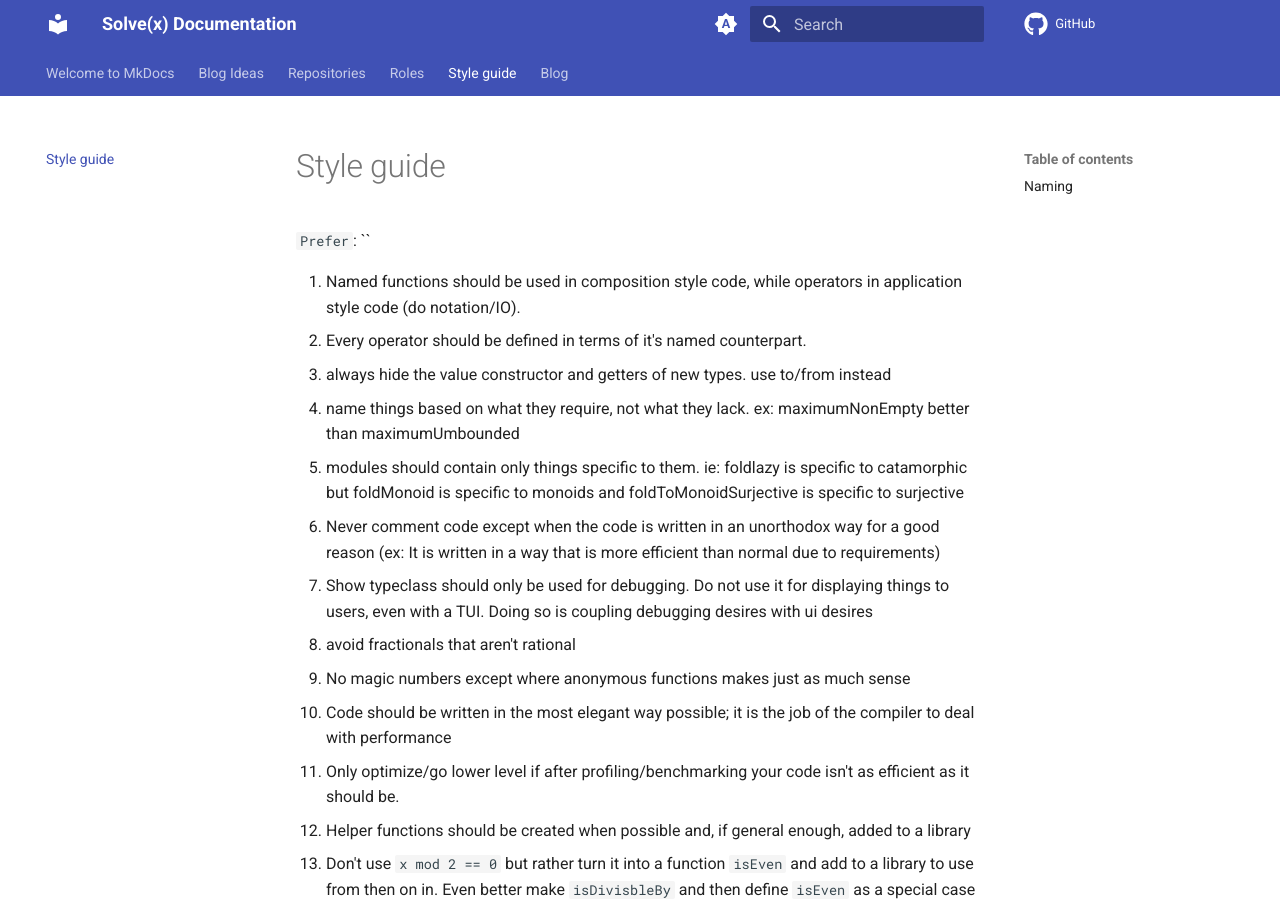
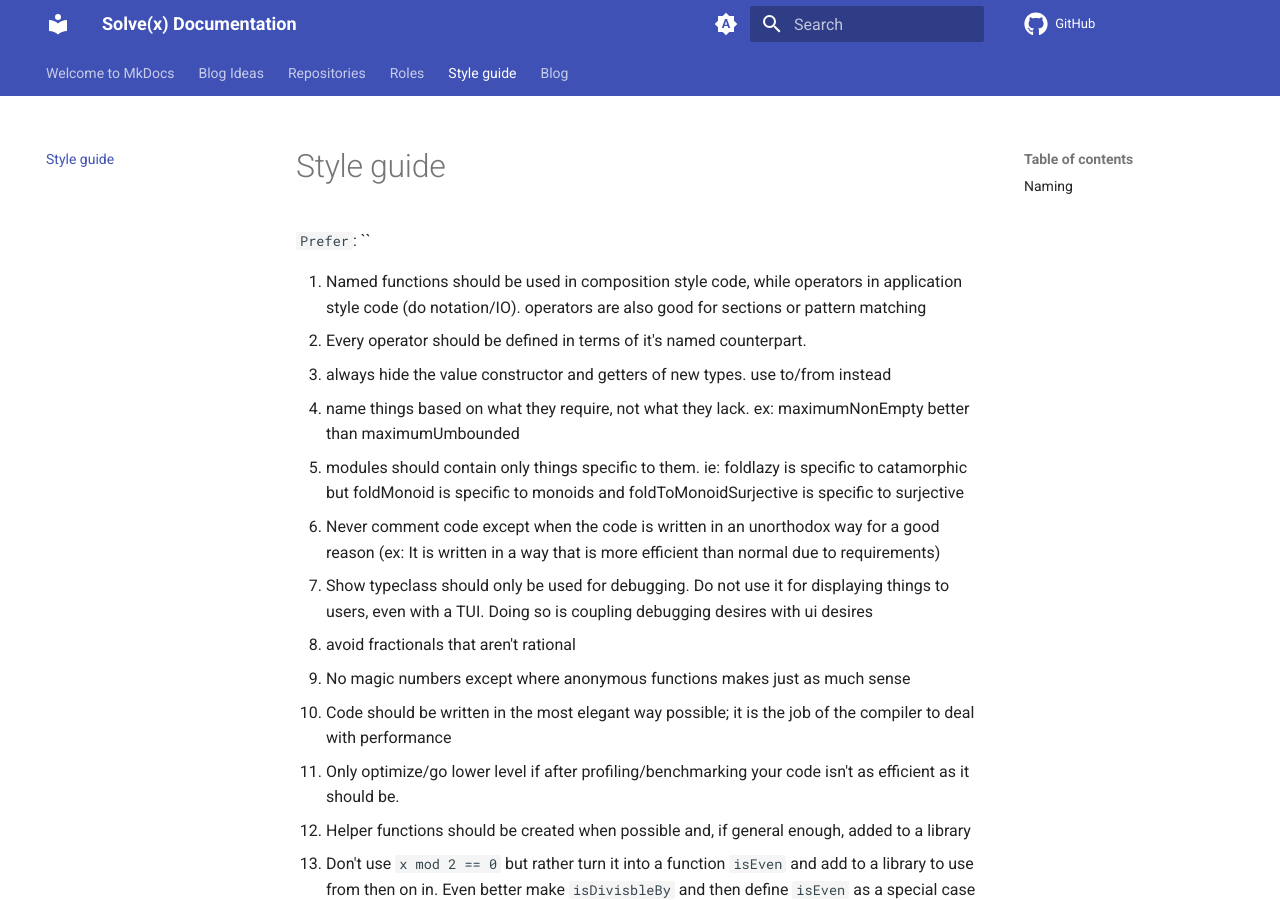
Before and after one commit to solvex-software/solvex-internal-documentation, an MkDocs documentation site: the page built from docs/style-guide.md, in a window 1280 px wide and 900 px high. Built offline with MkDocs 1.6.1 and Material for MkDocs 9.7.7, drawn with Linux system fonts in a browser that asks for light colours; comment, search, counter and statistics services are not loaded.

Commit message:
Update style-guide.md

```diff
--- a/docs/style-guide.md
+++ b/docs/style-guide.md
@@ -1,7 +1,7 @@
 `Prefer`:
 ``
 
-1. Named functions should be used in composition style code, while operators in application style code (do notation/IO).
+1. Named functions should be used in composition style code, while operators in application style code (do notation/IO). operators are also good for sections or pattern matching
 1. Every operator should be defined in terms of it's named counterpart.
 1. always hide the value constructor and getters of new types. use to/from instead
 1. name things based on what they require, not what they lack. ex: maximumNonEmpty better than maximumUmbounded
```
